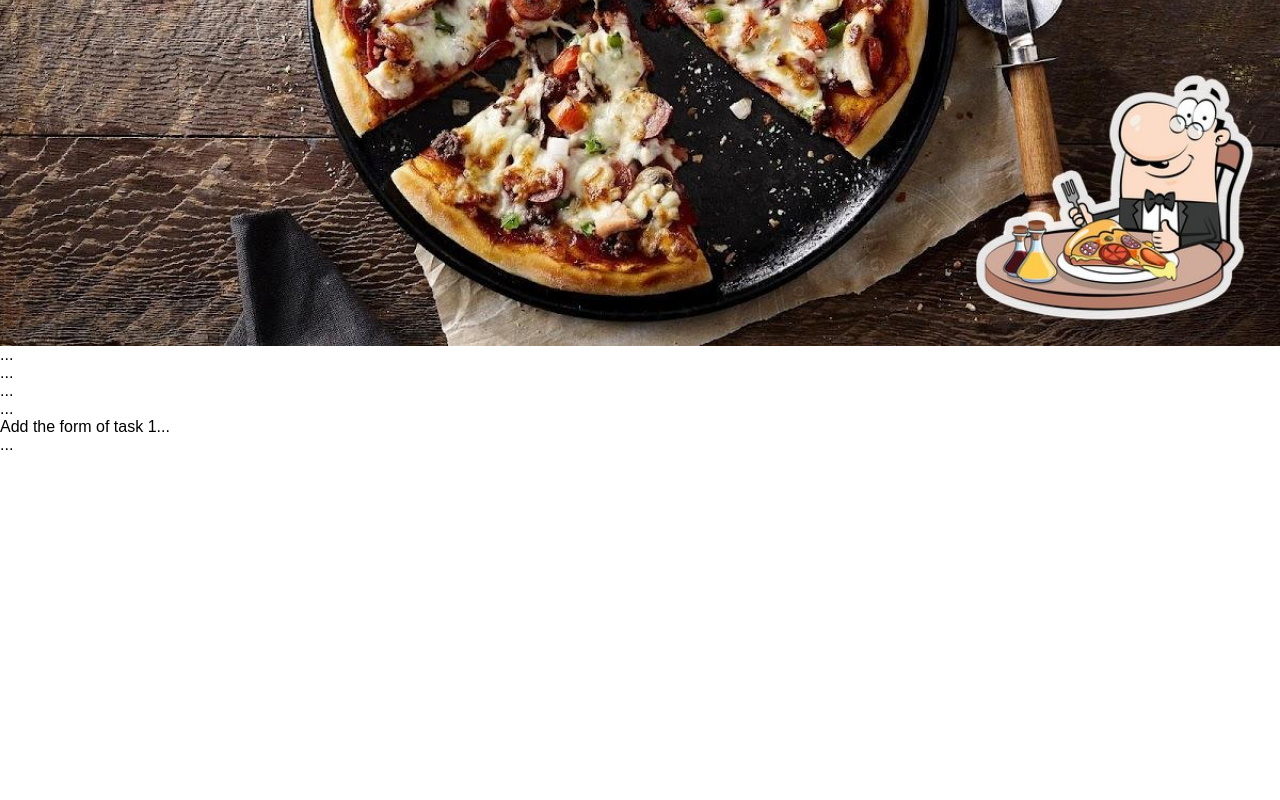
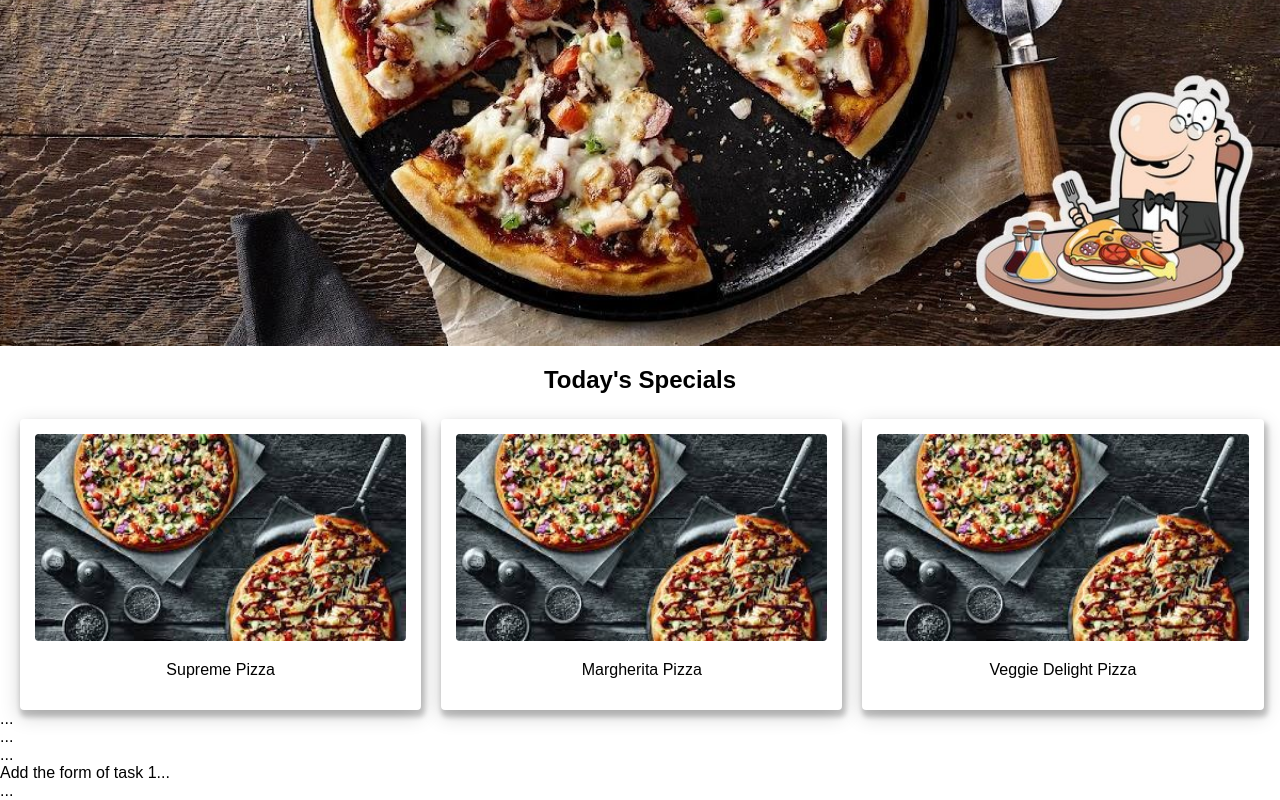
Before and after one commit to Waghib/Web-Programming-tasks-and-solutions, a plain HTML site: page A_02/pizza_landing_page.html in a window 1280 px wide. Shown: the part 446-1246 px from the top of the page. Before the commit the page ends 900 px from the top, so only its background shows below. Drawn offline with Linux system fonts and the light colour scheme.

Commit message:
special pizza flex added

```diff
--- a/A_02/pizza_landing_page.html
+++ b/A_02/pizza_landing_page.html
@@ -28,7 +28,23 @@
         </section>
 
         <section class="pizza-specials">
-            ...
+            <div class="special-label">
+                <h1>Today's Specials</h1>
+            </div>
+            <div class="special-pizza">
+                <div class="special-pizza-images">
+                    <img src="images/pizza2.jpg" alt="SwatValley" style="width: 100%;">
+                    <p>Supreme Pizza</p>
+                </div>
+                <div class="special-pizza-images">
+                    <img src="images/pizza2.jpg" alt="SwatValley" style="width: 100%;">
+                    <p>Margherita Pizza</p>
+                </div>
+                <div class="special-pizza-images">
+                    <img src="images/pizza2.jpg" alt="SwatValley" style="width: 100%;">
+                    <p>Veggie Delight Pizza</p>
+                </div>
+            </div>
         </section>
 
         <section class="testimonials">
--- a/A_02/styles.css
+++ b/A_02/styles.css
@@ -1,6 +1,7 @@
 body{
     font-family: Arial, Helvetica, sans-serif;
     margin: 0;
+    overflow-x: hidden;
 }
 
 header{
@@ -64,3 +65,39 @@ header{
         transform: translateX(0%);
     }
 }
+
+/* today's special label */
+
+.special-label{
+    text-align: center;
+    /* background-color: gray; */
+    align-content: center;
+}
+
+.special-label h1{
+    padding-bottom: 5px;
+}
+
+/* speacial Pizza pictures */
+
+.special-pizza{
+    display: flex;
+}
+
+.special-pizza-images{
+    /* display: flex; */
+    border-radius: 4px;
+    margin-left: 20px;
+    width: 29%;
+    padding: 15px;
+    /* background-color:aquamarine; */
+    box-shadow: 2px 5px 5px 2px rgba(0, 0, 0, 0.2), 0 6px 20px 0 rgba(0, 0, 0, 0.19);
+}
+
+.special-pizza-images img{
+    border-radius: 4px;
+}
+
+.special-pizza-images p{
+    text-align: center;
+}
```
